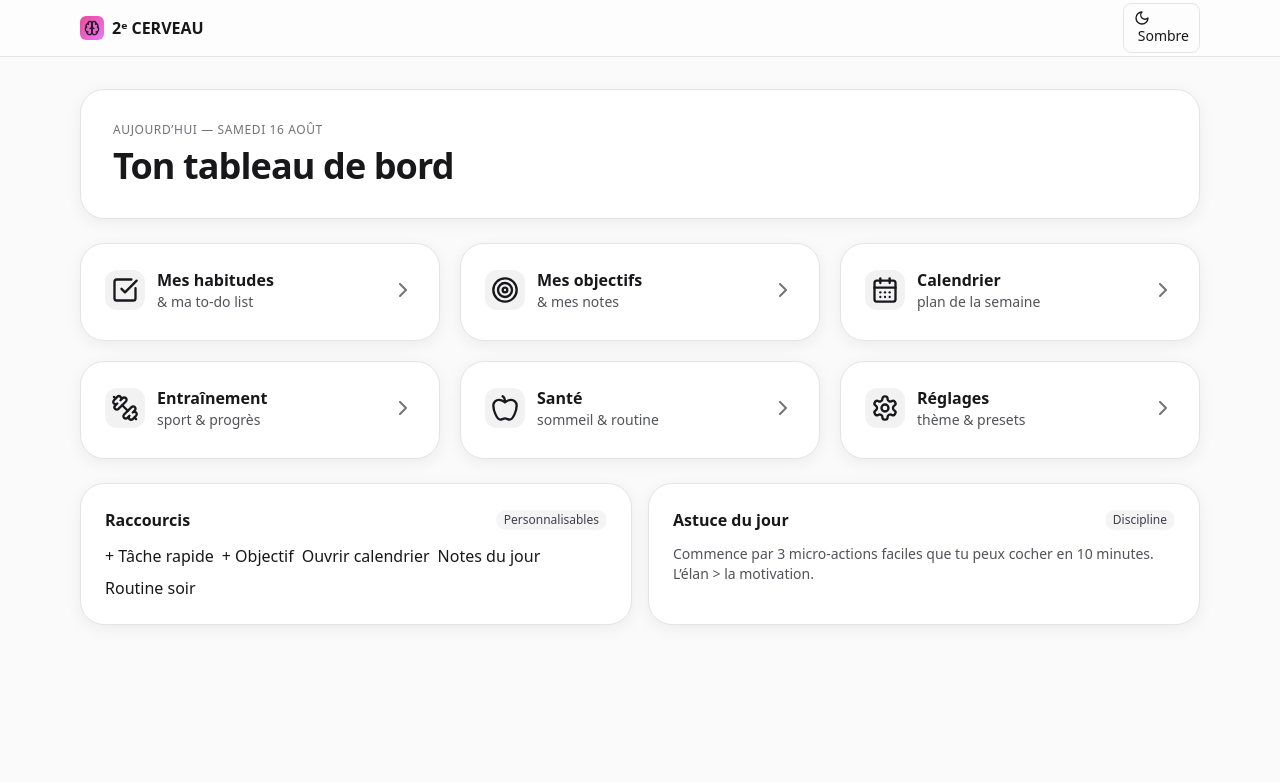
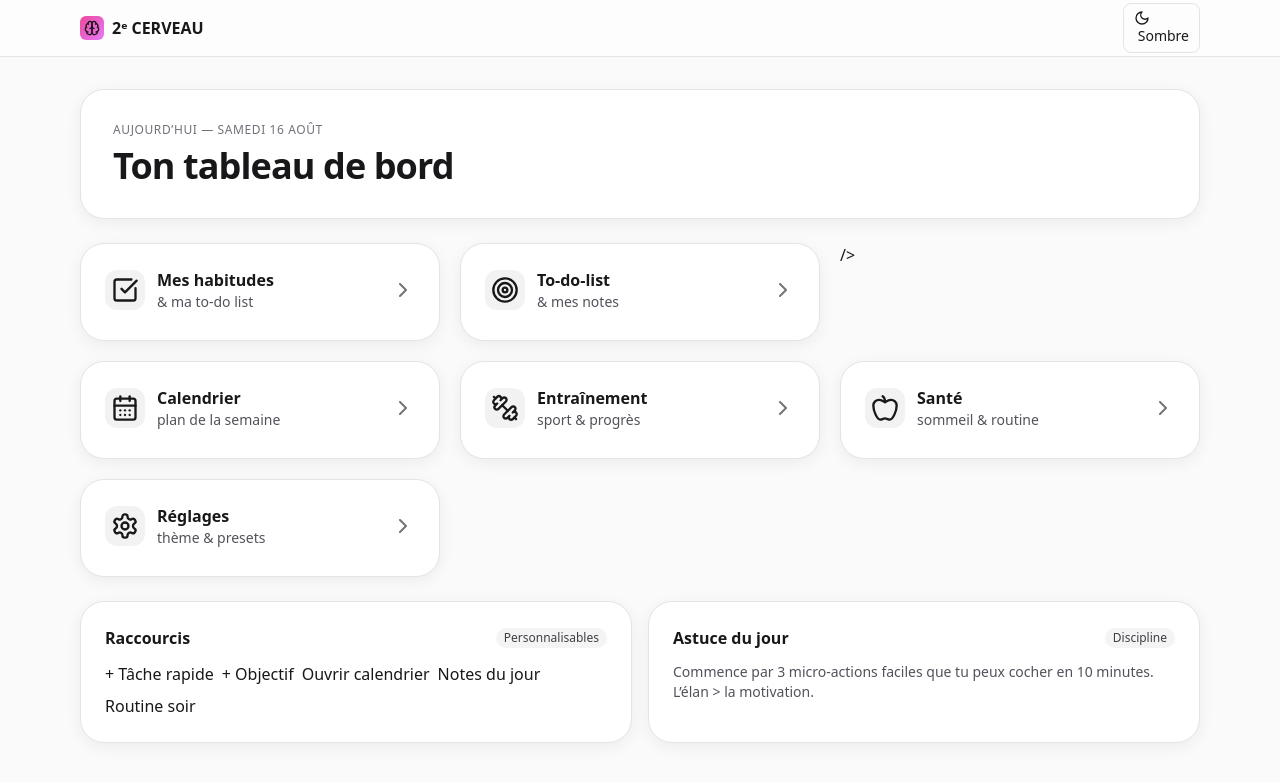
Before and after one commit to PaPyNoVa-84/Routine-All-Day, a React (Vite) app in the folder second-brain-weekly-react/: page / in a window 1280 px wide. Shown: the top 782 px of the page. Built offline with nearby package versions, Linux system fonts and the light colour scheme.

Commit message:
Update ui.jsx

```diff
--- a/second-brain-weekly-react/src/ui.jsx
+++ b/second-brain-weekly-react/src/ui.jsx
@@ -78,10 +78,12 @@ function Home() {
           subtitle="& ma to-do list"
         />
         <Tile
-          to="/goals"
-          icon={<Target className="icon-tile" />}
-          title="Mes objectifs"
-          subtitle="& mes notes"
+  to="/goals"
+  icon={<Target className="icon-tile" />}
+  title="To-do-list"
+  subtitle="& mes notes"
+/>
+
         />
         <Tile
           to="/calendar"
```
